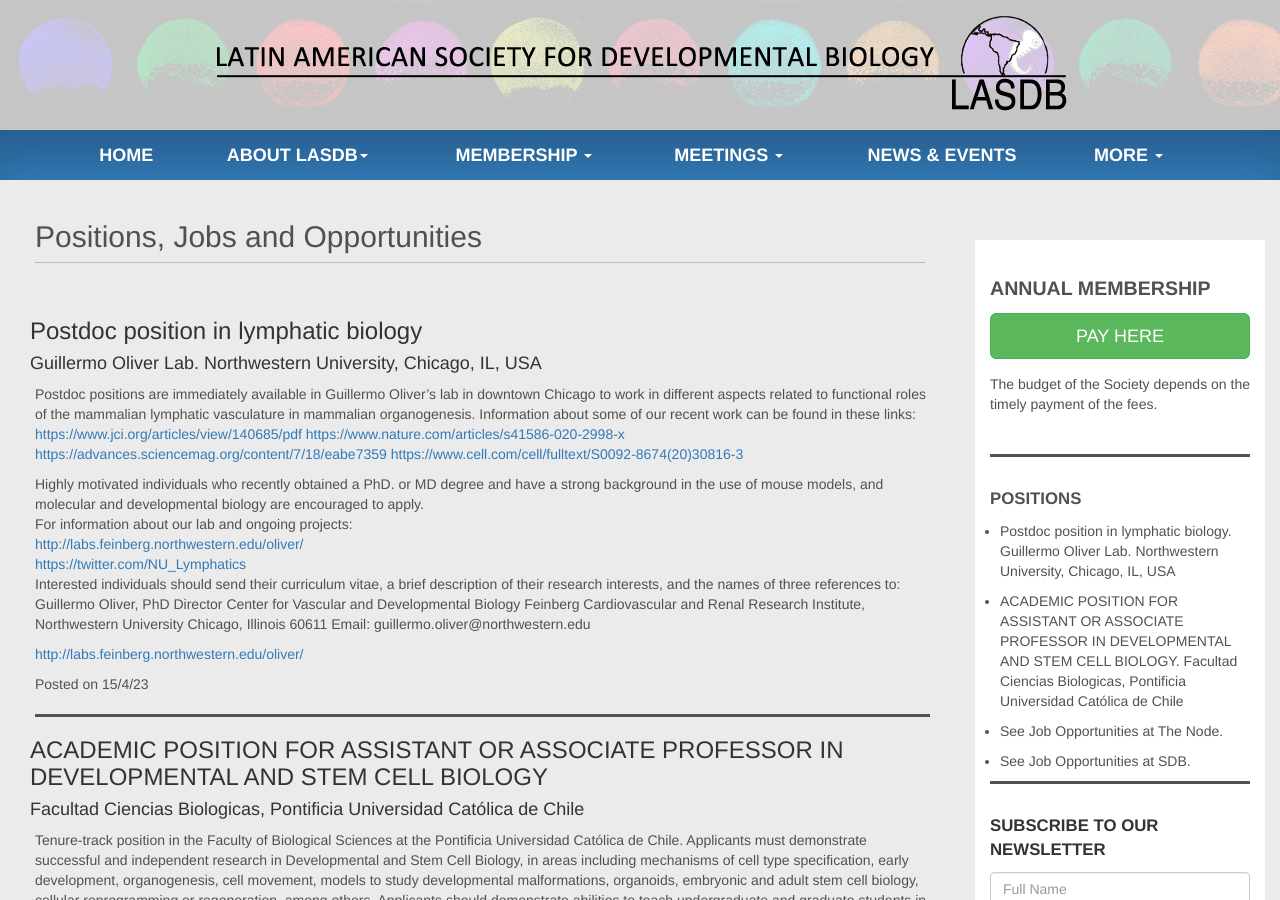
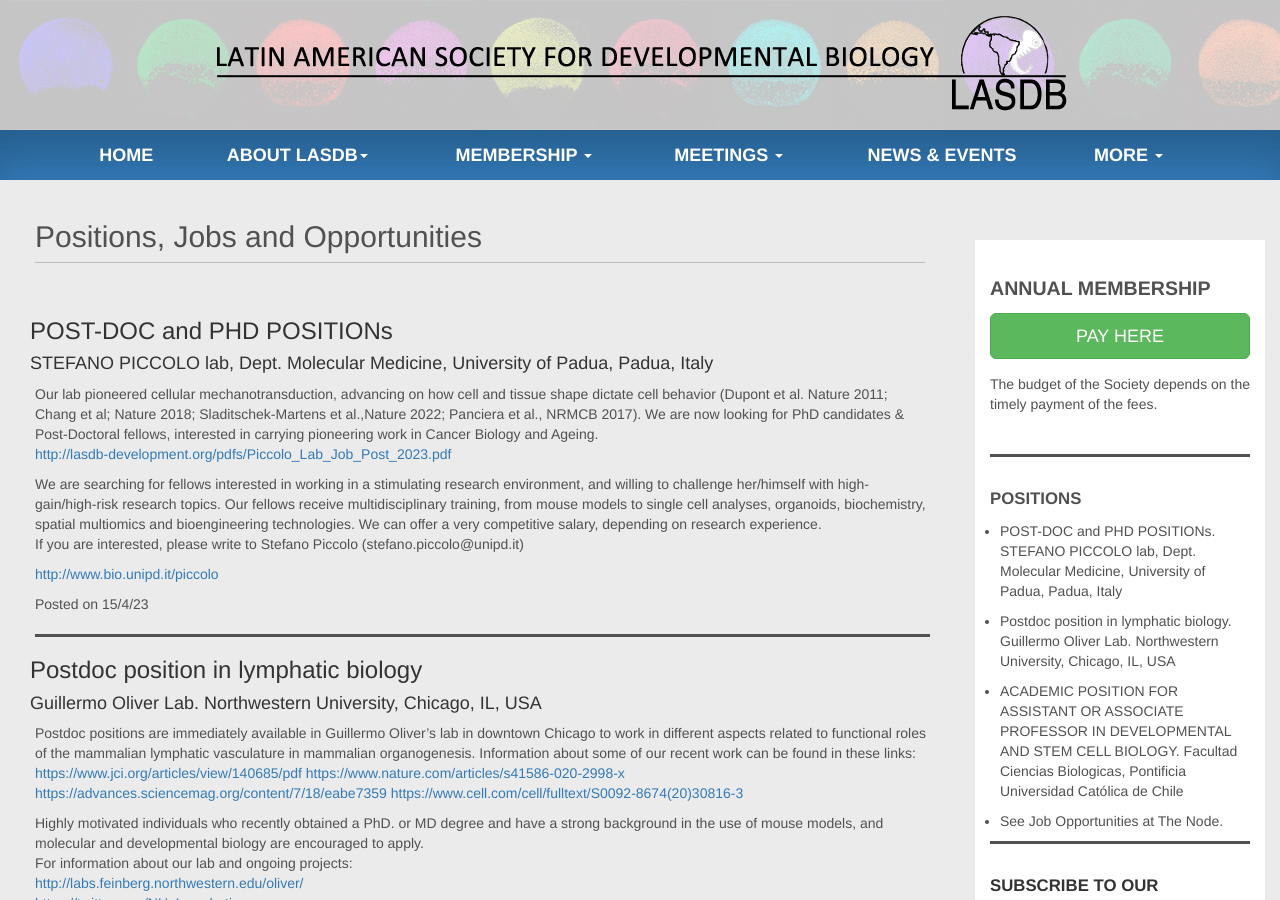
Before and after one commit to lasdb/lasdb.github.io, a Jekyll site: the page built from _posts/2000-01-01-jobs.markdown, in a window 1280 px wide and 900 px high. Built offline with Jekyll 4.4.1, drawn with Linux system fonts in a browser that asks for light colours; nearby versions of some CDN libraries.

Commit message:
Update 2000-01-01-jobs.markdown

```diff
--- a/_posts/2000-01-01-jobs.markdown
+++ b/_posts/2000-01-01-jobs.markdown
@@ -5,6 +5,16 @@
 categories: jobs
 permalink: /pages/jobs.html
 jobs:
+
+  - title: 'POST-DOC and PHD POSITIONs'
+    date: '15/4/23'
+    subtitle: 'STEFANO PICCOLO lab, Dept. Molecular Medicine, University of Padua, Padua, Italy'
+    body: 'Our lab pioneered cellular mechanotransduction, advancing on how cell and tissue shape dictate cell behavior (Dupont et al. Nature 2011; Chang et al; Nature 2018; Sladitschek-Martens et al.,Nature 2022; Panciera et al., NRMCB 2017). We are now looking for PhD candidates & Post-Doctoral fellows, interested in carrying pioneering work in Cancer Biology and Ageing. <br>
+<a href="For mor information, check the Flyer here" target="_blank">http://lasdb-development.org/pdfs/Piccolo_Lab_Job_Post_2023.pdf</a>'
+    par2: 'We are searching for fellows interested in working in a stimulating research environment, and willing to challenge her/himself with high-gain/high-risk research topics. Our fellows receive multidisciplinary training, from mouse models to single cell analyses, organoids, biochemistry,
+spatial multiomics and bioengineering technologies. We can offer a very competitive salary, depending on research experience.<br>
+If you are interested, please write to Stefano Piccolo (stefano.piccolo@unipd.it)<br>'
+    URL: 'http://www.bio.unipd.it/piccolo'
 
   - title: 'Postdoc position in lymphatic biology'
     date: '15/4/23'
```
